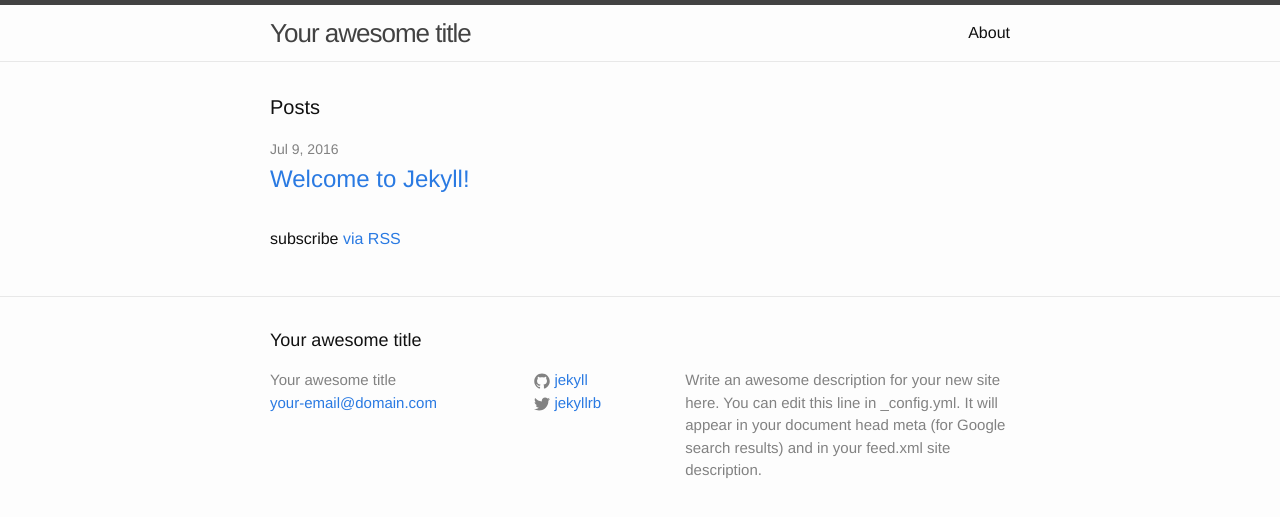
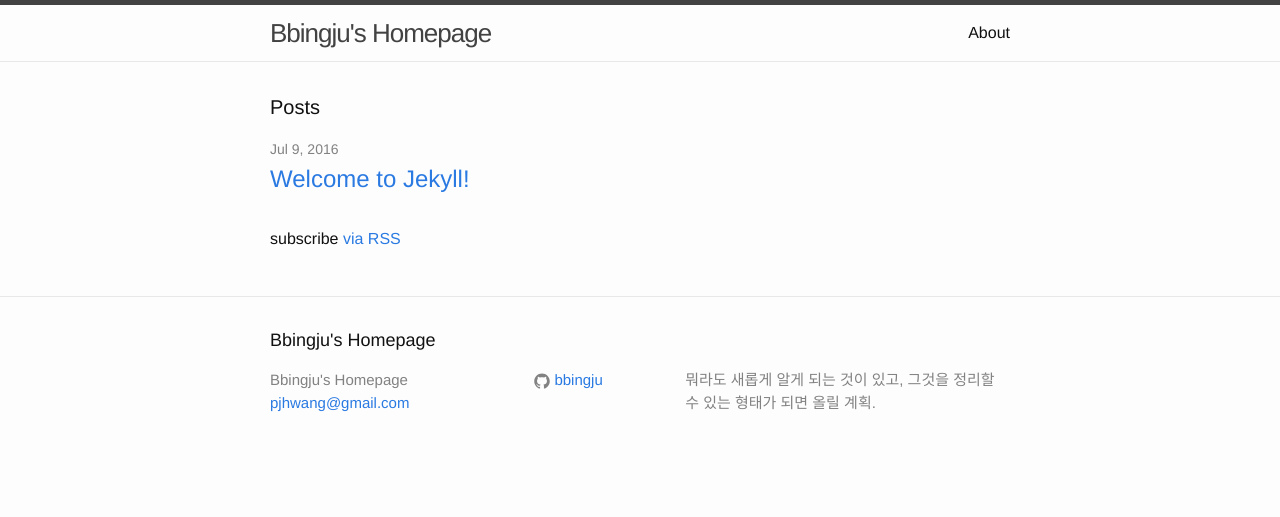
Before and after one commit to bbingju/bbingju.github.io, a Jekyll site: the page built from index.html, in a window 1280 px wide. Shown: the top 517 px of the page. Built offline with Jekyll 4.4.1, drawn with Linux system fonts in a browser that asks for light colours.

Commit message:
modify whole page's configs

```diff
--- a/_config.yml
+++ b/_config.yml
@@ -1,3 +1,4 @@
+# coding: utf-8
 # Welcome to Jekyll!
 #
 # This config file is meant for settings that affect your whole blog, values
@@ -6,16 +7,15 @@
 # 'jekyll serve'. If you change this file, please restart the server process.
 
 # Site settings
-title: Your awesome title
-email: your-email@domain.com
+title: Bbingju's Homepage
+email: pjhwang@gmail.com
 description: > # this means to ignore newlines until "baseurl:"
-  Write an awesome description for your new site here. You can edit this
-  line in _config.yml. It will appear in your document head meta (for
-  Google search results) and in your feed.xml site description.
+  뭐라도 새롭게 알게 되는 것이 있고, 그것을 정리할 수 있는 형태가 되면 올릴 계획.
 baseurl: "" # the subpath of your site, e.g. /blog
-url: "http://yourdomain.com" # the base hostname & protocol for your site
-twitter_username: jekyllrb
-github_username:  jekyll
+url: "https://bbingju.github.io" # the base hostname & protocol for your site
+# twitter_username: jekyllrb
+github_username:  bbingju
+facebook_username: pjhwang
 
 # Build settings
 markdown: kramdown
```
